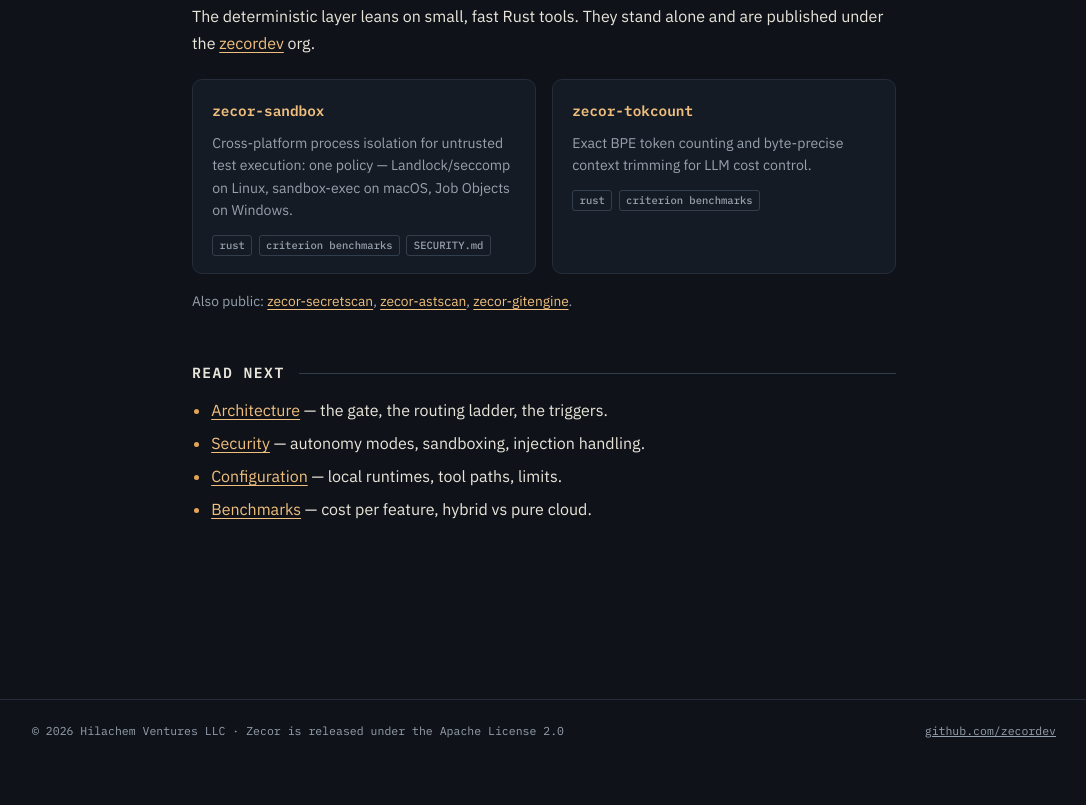
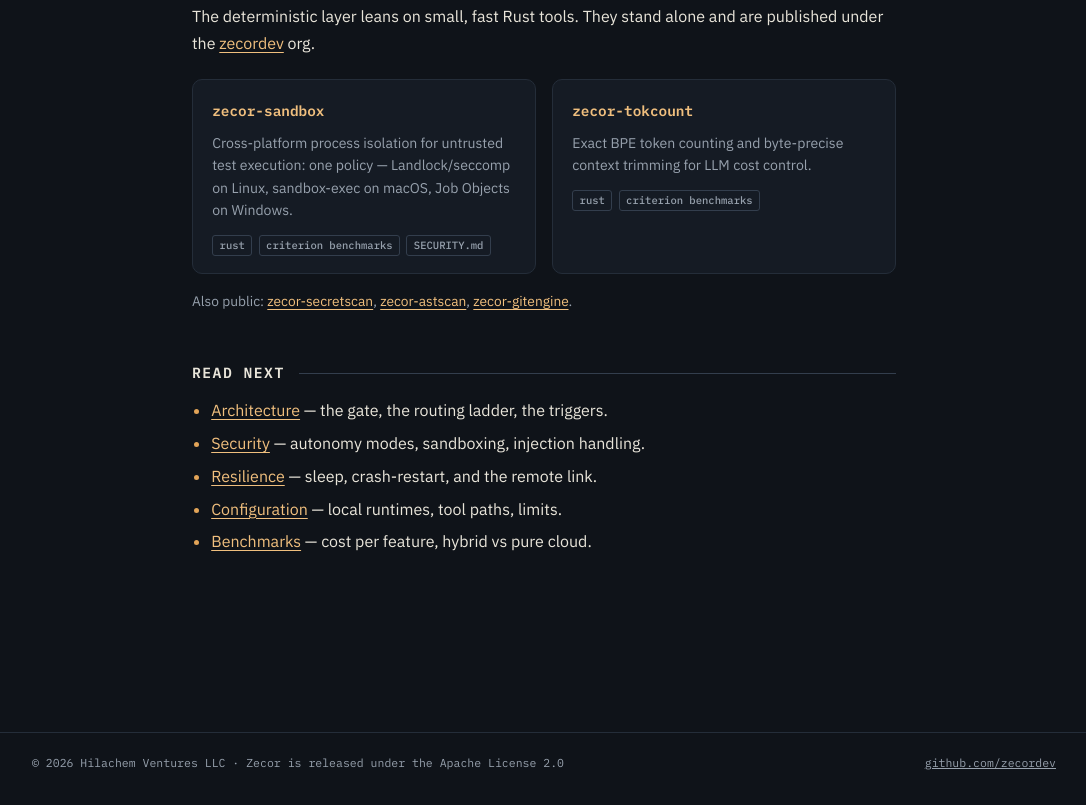
Before and after one commit to zecordev/zecor.dev, a website built with Vite: page index.html in a window 1280 px wide. Shown: the part 1286-2091 px from the top of the page, without its empty margins (96-1182 px from the left). Before the commit the page ends 2058 px from the top, so only its background shows below. Built offline with nearby package versions, Linux system fonts and the light colour scheme; a web font is replaced by a local one.

Commit message:
docs: link the Resilience page from the homepage read-next list

```diff
--- a/index.html
+++ b/index.html
@@ -115,6 +115,7 @@ uv run zecor doctor</pre>
         <ul>
           <li><a href="/architecture">Architecture</a> — the gate, the routing ladder, the triggers.</li>
           <li><a href="/security">Security</a> — autonomy modes, sandboxing, injection handling.</li>
+          <li><a href="/resilience">Resilience</a> — sleep, crash-restart, and the remote link.</li>
           <li><a href="/configuration">Configuration</a> — local runtimes, tool paths, limits.</li>
           <li><a href="/benchmarks">Benchmarks</a> — cost per feature, hybrid vs pure cloud.</li>
         </ul>
```
